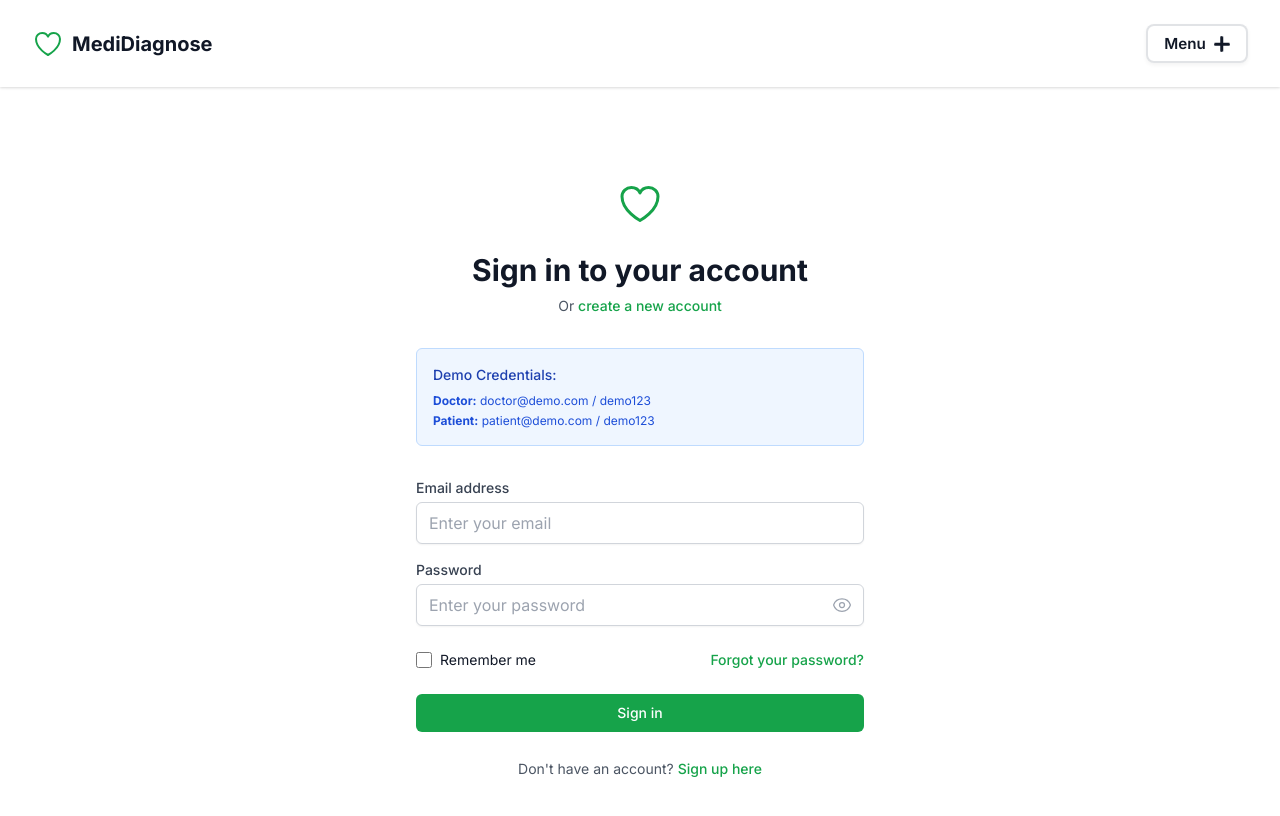
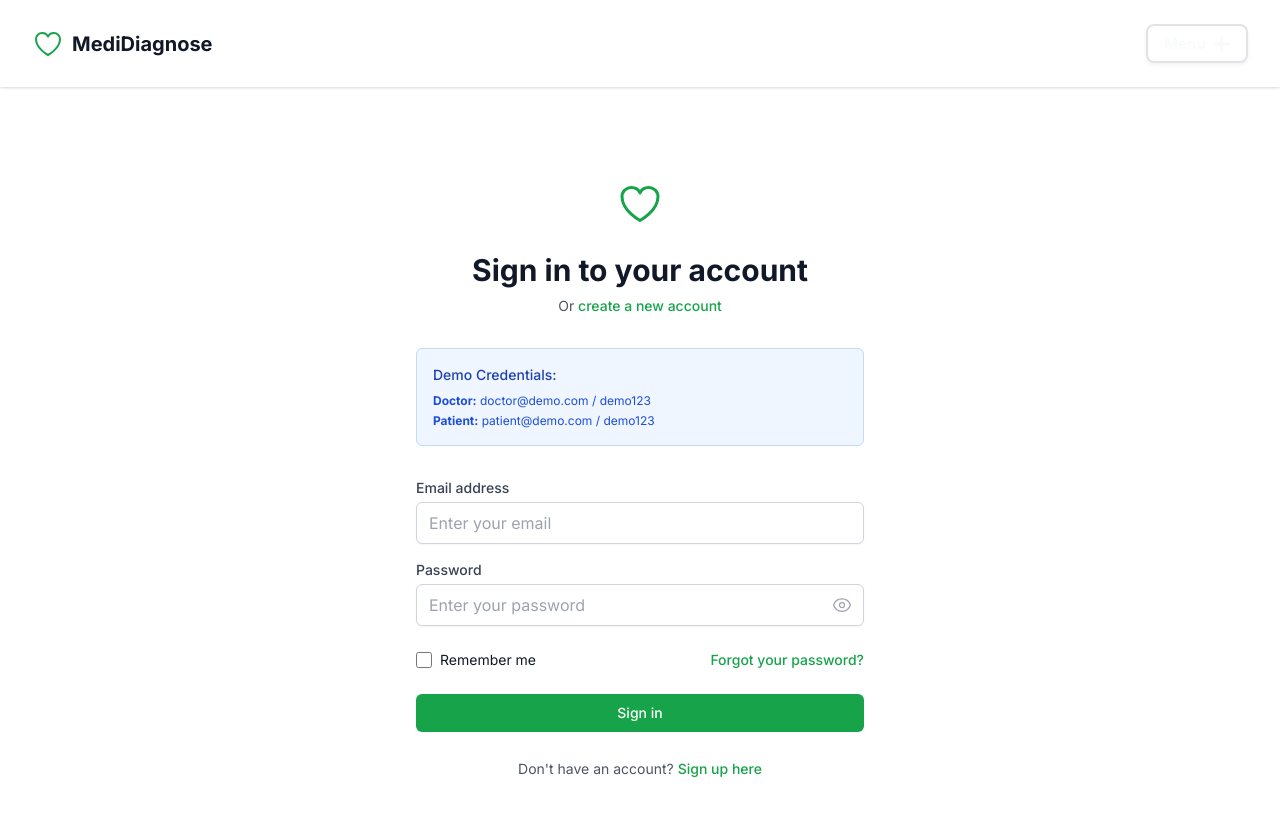
Before and after one commit to ywsosman/demo, a React (Vite) app in the folder frontend/: page /login in a window 1280 px wide. Shown: the top 816 px of the page. Built offline with nearby package versions, Linux system fonts and the light colour scheme; no server answers; the HTML template or start-up script is replaced by a standard one.

Commit message:
Update Navbar.jsx

```diff
--- a/frontend/src/components/layout/Navbar.jsx
+++ b/frontend/src/components/layout/Navbar.jsx
@@ -190,8 +190,8 @@ const Navbar = () => {
       displayItemNumbering={false}
       logoComponent={<LogoComponent />}
       onLogoClick={handleMenuClose}
-      menuButtonColor={isDarkMode ? '#f9fafb' : '#111827'}
-      openMenuButtonColor={isDarkMode ? '#f9fafb' : '#111827'}
+      menuButtonColor={isDarkMode ? '#111827' : '#f9fafb'}
+      openMenuButtonColor={isDarkMode ? '#111827' : '#f9fafb'}
       accentColor="#ef4444"
       changeMenuColorOnOpen={true}
       colors={isDarkMode ? ['#1f2937', '#111827'] : ['#e5e7eb', '#f3f4f6']}
```
